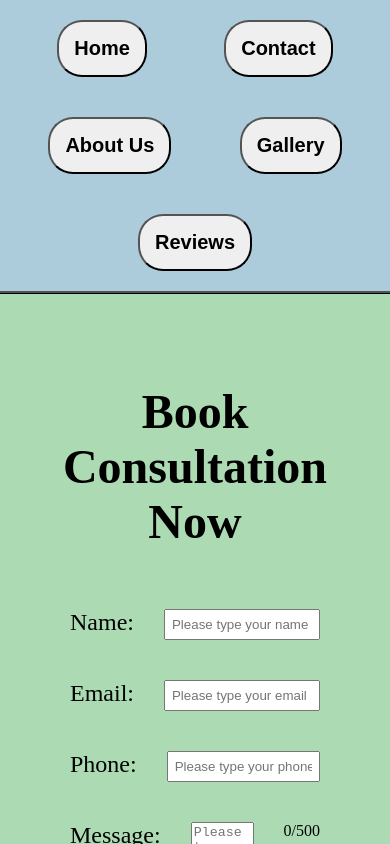
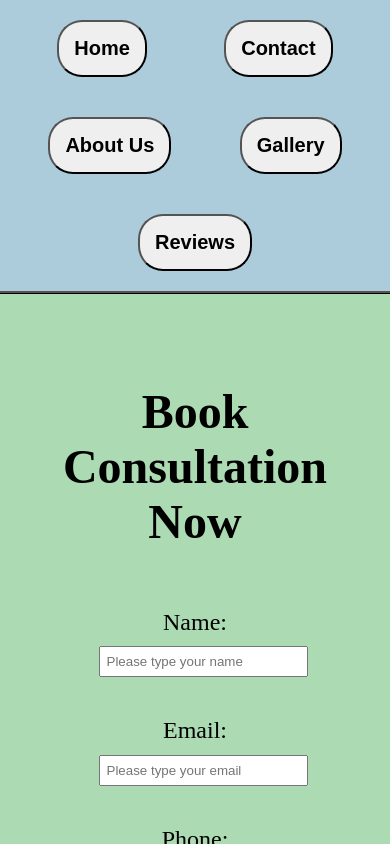
Before and after one commit to Alex-Beltz/The-Stone-Guy, a React (Create React App) app: page / in a window 390 px wide. Both pictures are taken after a click on the button "Contact". Shown: the top 844 px of the page. Built offline with nearby package versions, Linux system fonts and the light colour scheme; a web font is replaced by a local one.

Commit message:
Refactor/add responsive styles

```diff
--- a/src/mediaQueries.css
+++ b/src/mediaQueries.css
@@ -24,13 +24,22 @@
     padding: 20px;
   }
 
+  .contact-input {
+    flex-direction: column;
+  }
+
+  .contact-input label {
+    justify-content: flex-start;
+    margin-bottom: -10%;
+  }
+
   .contact-input input {
-    width: 60%;
+    width: 100%;
     padding: 6px;
   }
 
   .contact-input #message {
     height: 200px;
-    width: 80%;
+    width: 100%;
   }
 }
```
